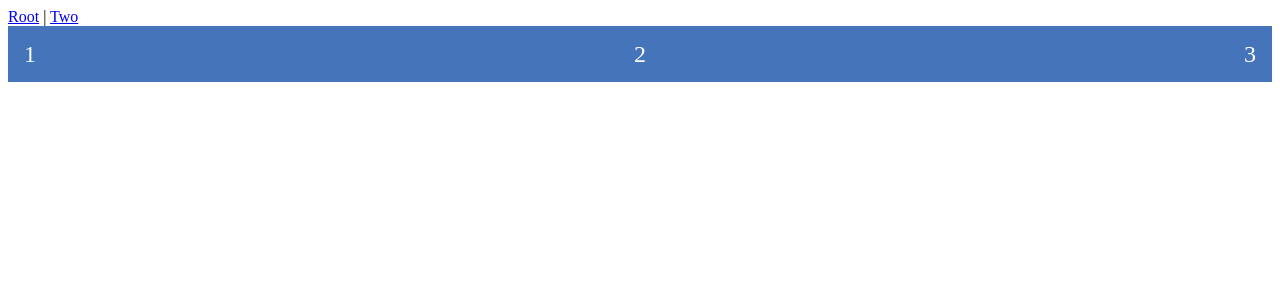
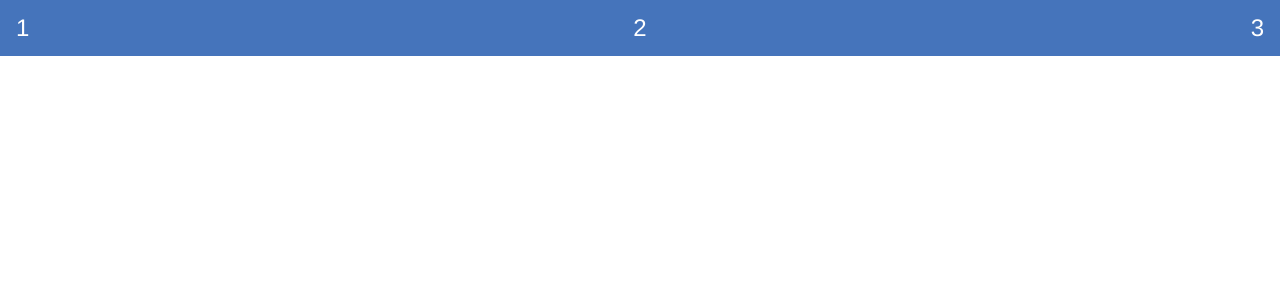
Before and after one commit to 10ku/Message-Board, a Vue app in the folder Client/: page / in a window 1280 px wide. Shown: the top 300 px of the page. Built offline with nearby package versions, Linux system fonts and the light colour scheme.

Commit message:
Remove links and add global style

```diff
--- a/Client/src/App.vue
+++ b/Client/src/App.vue
@@ -1,12 +1,17 @@
 <template>
-	<div id="app">
-		<div id="nav">
-			<router-link to="/">Root</router-link> |
-			<router-link to="/Two">Two</router-link>
-		</div>
+	<div id="app_example">
 		<router-view/>
 	</div>
 </template>
 
 <style>
+body
+{
+	margin: 0px;
+}
+#app_example
+{
+	font-family: Avenir, Helvetica, Arial, sans-serif;
+	text-align: center;
+}
 </style>
```
